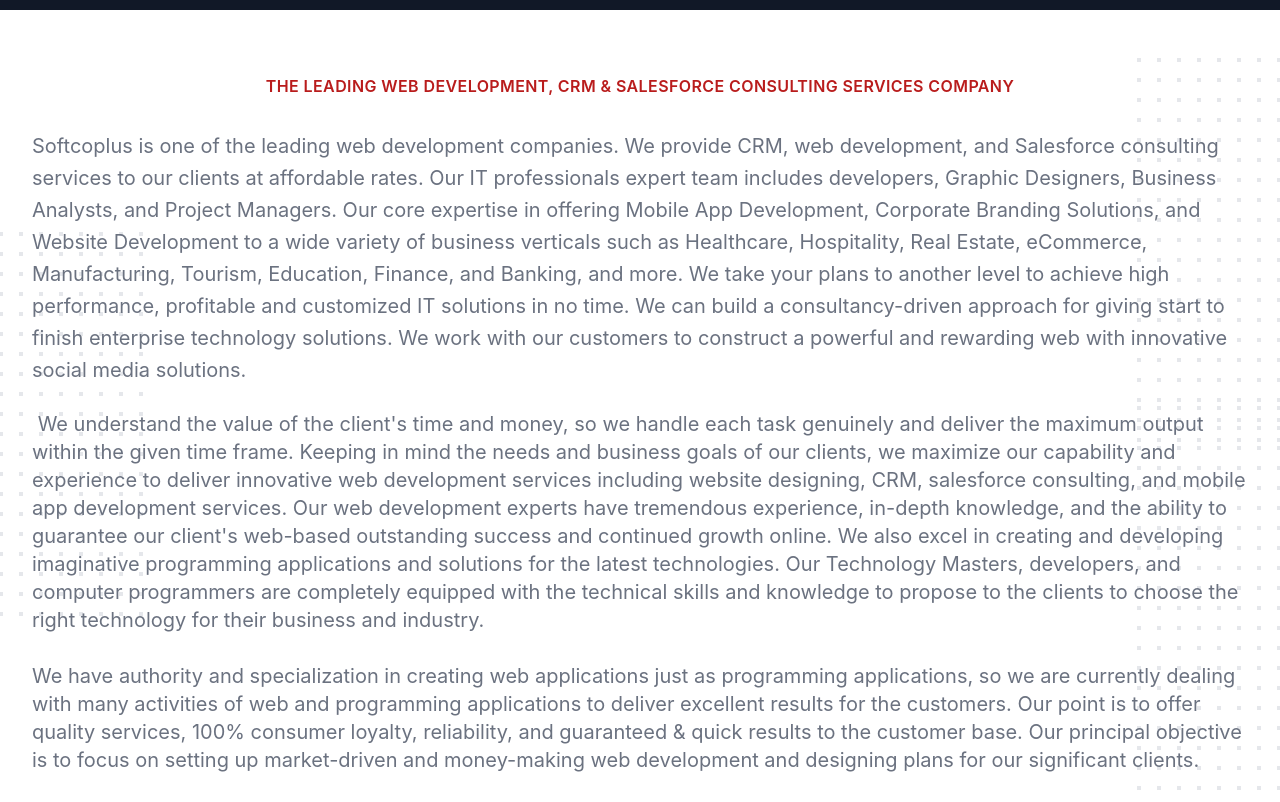
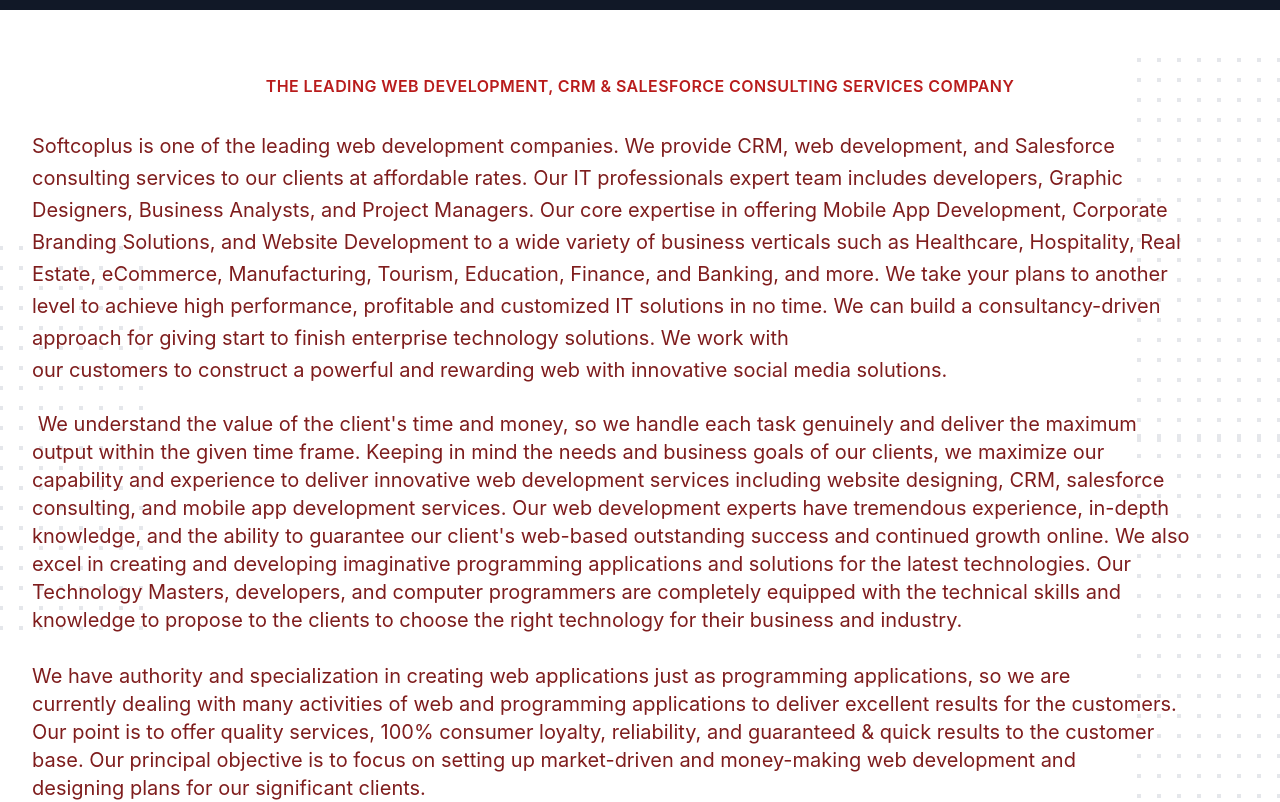
Before and after one commit to Softcoplus-org/softcoplus-website, a Next.js app: page /about in a window 1280 px wide. Shown: the part 420-1222 px from the top of the page. Built offline with nearby package versions, Linux system fonts and the light colour scheme.

Commit message:
Update index.tsx

```diff
--- a/pages/about/index.tsx
+++ b/pages/about/index.tsx
@@ -107,21 +107,22 @@
               </span>
 
             </h2>
-            <p className="mt-8 text-xl text-gray-500 max-w-7xl mx-auto leading-8">
+            <p className="mt-8 text-xl text-justify text-red-900 max-w-7xl mx-auto leading-8">
 
-Softcoplus is one of the leading web development companies. We provide CRM, web development, and Salesforce consulting services to our clients at affordable rates. Our IT professionals expert team includes developers, Graphic Designers, Business Analysts, and Project Managers. Our core expertise in offering Mobile App Development, Corporate Branding Solutions, and Website Development to a wide variety of business verticals such as Healthcare, Hospitality, Real Estate, eCommerce, Manufacturing, Tourism, Education, Finance, and Banking, and more. We take your plans to another level to achieve high performance, profitable and customized IT solutions in no time. We can build a consultancy-driven approach for giving start to finish enterprise technology solutions. We work with our customers to construct a powerful and rewarding web with innovative social media solutions.
+Softcoplus is one of the leading web development companies. We provide CRM, web development, and Salesforce<br></br> consulting services to our clients at affordable rates. Our IT professionals expert team includes developers, Graphic<br></br> Designers, Business Analysts, and Project Managers. Our core expertise in offering Mobile App Development, Corporate<br></br> Branding Solutions, and Website Development to a wide variety of business verticals such as Healthcare, Hospitality, Real<br></br> Estate, eCommerce, Manufacturing, Tourism, Education, Finance, and Banking, and more. We take your plans to another<br></br> level to achieve high performance, profitable and customized IT solutions in no time. We can build a consultancy-driven<br></br> approach for giving start to finish enterprise technology solutions. We work with<br></br> our customers to construct a powerful and rewarding web with innovative social media solutions.
 
             </p>
           </div>
-          <div className="mt-6  text-xl max-w-7xl mx-auto text-gray-500">
-            <p> We understand the value of the client's time and money, so we handle each task genuinely and deliver the maximum output within the given time frame. Keeping in mind the needs and business goals of our clients, we maximize our capability and experience to deliver innovative web development services including website designing, CRM, salesforce consulting, and mobile app development services. Our web development experts have tremendous experience, in-depth knowledge, and the ability to guarantee our client's web-based outstanding success and continued growth online. We also excel in creating and developing imaginative programming applications and solutions for the latest technologies. Our Technology Masters, developers, and computer programmers are completely equipped with the technical skills and knowledge to propose to the clients to choose the right technology for their business and industry.
+          <div className="mt-6  text-xl max-w-7xl text-justify mx-auto text-red-900">
+            <p> We understand the value of the client's time and money, so we handle each task genuinely and deliver the maximum<br></br> output within the given time frame. Keeping in mind the needs and business goals of our clients, we maximize our<br></br> capability and experience to deliver innovative web development services including website designing, CRM, salesforce<br></br> consulting, and mobile app development services. Our web development experts have tremendous experience, in-depth<br></br> knowledge, and the ability to guarantee our client's web-based outstanding success and continued growth online. We also<br></br> excel in creating and developing imaginative programming applications and solutions for the latest technologies. Our<br></br> Technology Masters, developers, and computer programmers are completely equipped with the technical skills and<br></br> knowledge to propose to the clients to choose the right technology for their business and industry.
 
 
             </p>
            <br></br>
 
            <p>
-           We have authority and specialization in creating web applications just as programming applications, so we are currently dealing with many activities of web and programming applications to deliver excellent results for the customers. Our point is to offer quality services, 100% consumer loyalty, reliability, and guaranteed & quick results to the customer base. Our principal objective is to focus on setting up market-driven and money-making web development and designing plans for our significant clients.
+           We have authority and specialization in creating web applications just as programming applications, so we are<br></br>
+            currently dealing with many activities of web and programming applications to deliver excellent results for the customers.<br></br> Our point is to offer quality services, 100% consumer loyalty, reliability, and guaranteed & quick results to the customer<br></br> base. Our principal objective is to focus on setting up market-driven and money-making web development and<br></br> designing plans for our significant clients.
 
            </p>
 
```
